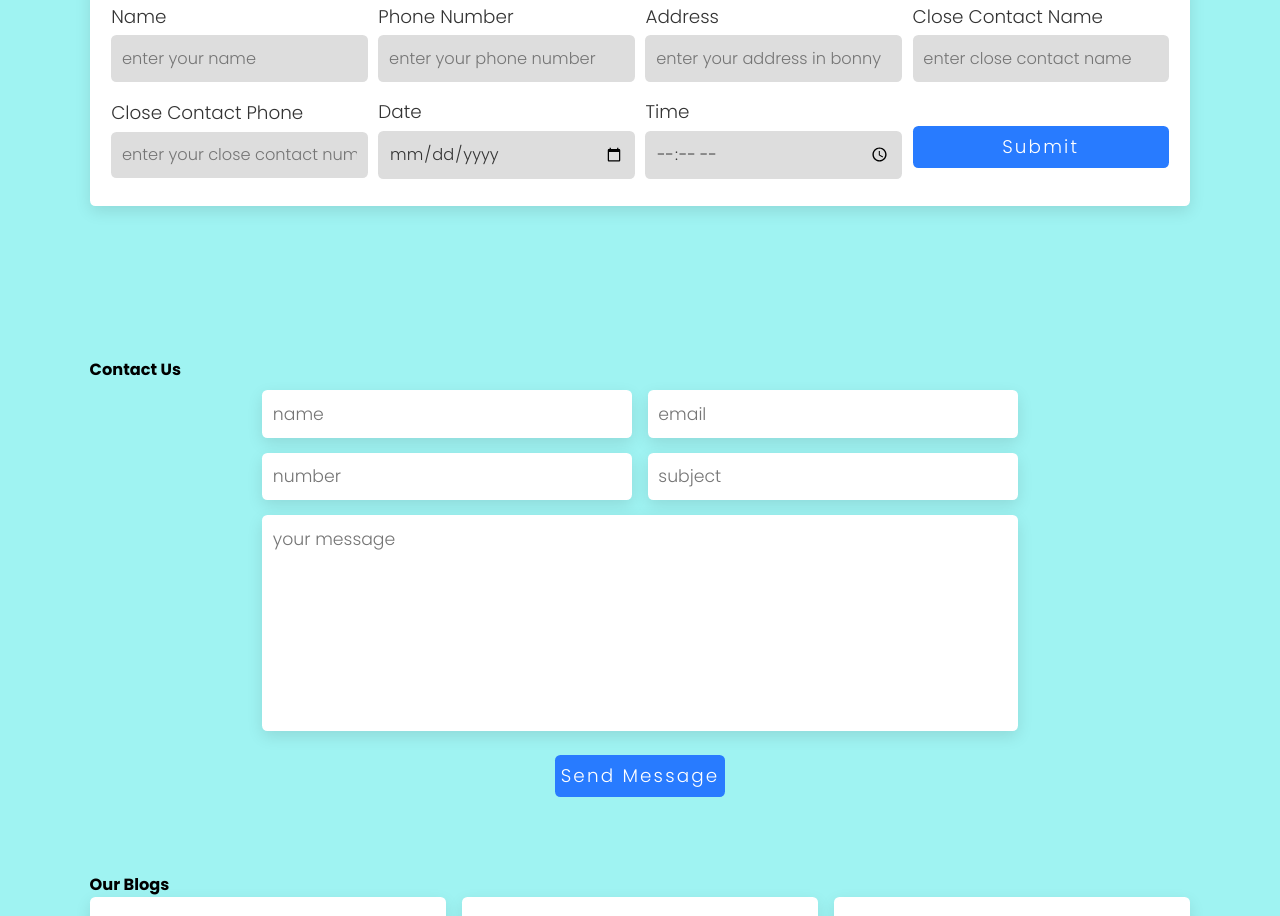
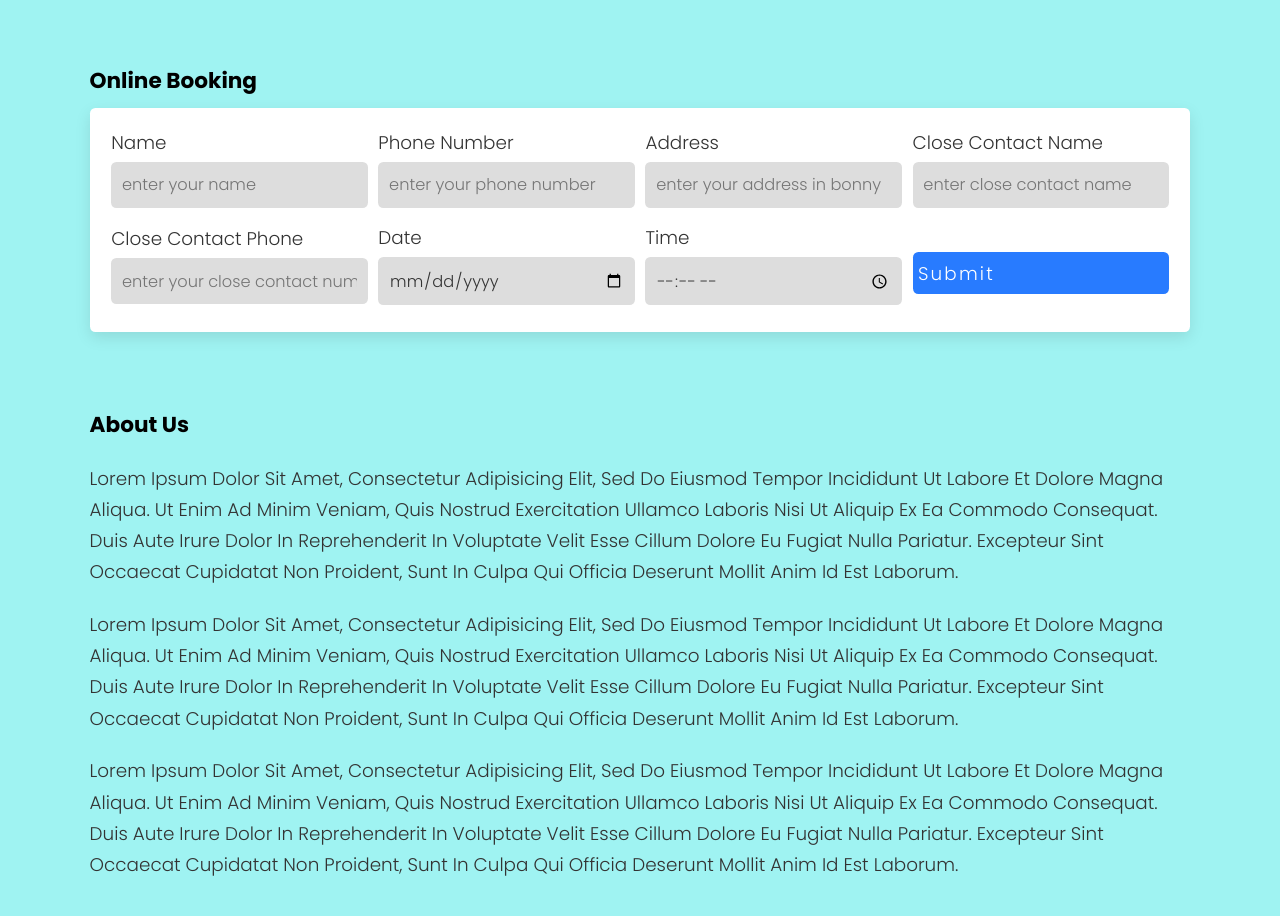
Before and after one commit to ka-media/jetty, a plain HTML site: page index.html in a window 1280 px wide. Shown: the part 638-1554 px from the top of the page. Drawn offline with Linux system fonts and the light colour scheme.

Commit message:
Add files via upload

```diff
--- a/index.html
+++ b/index.html
@@ -58,9 +58,17 @@
 
   </header>
 
+  <section class="title-container">
+
+    <h1 class="title">bonny bodo jetty operators</h1>
+
+  </section>
+
 	<!-- section home starts -->
 
   <section class="home" id="home">
+
+
 
     <div class="image">
       <img src="public/img/p-1.jpg">
@@ -133,7 +141,32 @@
 
    <!-- section about starts -->
 
-   <section class="about" id="about"></section>
+   <section class="about" id="about">
+
+     <h1 class="heading">about us</h1>
+
+     <p class="about-detail">Lorem ipsum dolor sit amet, consectetur adipisicing elit, sed do eiusmod
+     tempor incididunt ut labore et dolore magna aliqua. Ut enim ad minim veniam,
+     quis nostrud exercitation ullamco laboris nisi ut aliquip ex ea commodo
+     consequat. Duis aute irure dolor in reprehenderit in voluptate velit esse
+     cillum dolore eu fugiat nulla pariatur. Excepteur sint occaecat cupidatat non
+     proident, sunt in culpa qui officia deserunt mollit anim id est laborum.</p>
+
+     <p class="about-detail">Lorem ipsum dolor sit amet, consectetur adipisicing elit, sed do eiusmod
+     tempor incididunt ut labore et dolore magna aliqua. Ut enim ad minim veniam,
+     quis nostrud exercitation ullamco laboris nisi ut aliquip ex ea commodo
+     consequat. Duis aute irure dolor in reprehenderit in voluptate velit esse
+     cillum dolore eu fugiat nulla pariatur. Excepteur sint occaecat cupidatat non
+     proident, sunt in culpa qui officia deserunt mollit anim id est laborum.</p>
+
+     <p class="about-detail">Lorem ipsum dolor sit amet, consectetur adipisicing elit, sed do eiusmod
+     tempor incididunt ut labore et dolore magna aliqua. Ut enim ad minim veniam,
+     quis nostrud exercitation ullamco laboris nisi ut aliquip ex ea commodo
+     consequat. Duis aute irure dolor in reprehenderit in voluptate velit esse
+     cillum dolore eu fugiat nulla pariatur. Excepteur sint occaecat cupidatat non
+     proident, sunt in culpa qui officia deserunt mollit anim id est laborum.</p>
+
+   </section>
 
    <!-- section about ends -->
 
@@ -252,6 +285,11 @@
      </div>
 
 
+
+   </section>
+
+   <section class="footer2">
+
      <div class="credit"> developed by <span>damarasoft</span> | all rights reserved </div>
 
    </section>
--- a/public/css/styles.css
+++ b/public/css/styles.css
@@ -7,6 +7,7 @@
 	--bg-color-1: #fff;
 	--bg-color-2: #9ff3f2;
 	--bg-color-3: #dddf;
+	--bg-color-4: #ccc;
 	--box-shadow: 0 .5rem 1.5rem rgba(0,0,0,.1);
 }
 
@@ -241,7 +242,16 @@ section {
 	align-items: center;
 	flex-wrap: wrap;
 	gap: 1.7rem;
-	padding-top: 7rem;
+	padding-top: .5rem;
+}
+
+.title-container .title {
+	display: block;
+	position: relative;
+	color: var(--text-color2);
+	text-align: center;
+	padding-top: 5rem;
+	font-size: 3rem;
 }
 
 .home .image {
@@ -258,7 +268,7 @@ section {
 
 .home .content h3 {
 	color: var(--text-color2);
-	font-size: 3rem;
+	font-size: 2.5rem;
 }
 
 .home .content p {
@@ -266,6 +276,14 @@ section {
 	font-size: 1.7rem;
 	line-height: 1.7;
 	padding: 1rem 0;
+}
+
+.form-container .heading,
+.about .heading,
+.contact .heading,
+.blogs .heading {
+	font-size: 2rem;
+	margin-bottom: 1rem;
 }
 
 .form-container form {
@@ -301,6 +319,14 @@ section {
 
 .form-container form .btn {
 	flex: 1 1 23rem;
+	text-align: justify;
+}
+
+.about .about-detail {
+	color: var(--text-color2);
+	font-size: 1.7rem;
+	line-height: 1.7;
+	padding: 1rem 0;
 }
 
 .contact form {
@@ -434,14 +460,20 @@ section {
 	color: var(--text-color3);
 }
 
-.footer .credit {
+.footer2 {
+	margin-top: 0;
+	background: var(--bg-color-4);
+}
+
+.footer2 .credit {
 	font-size: 1.5rem;
 	text-align: center;
 	border-top: 1rem solid var(--text-color3);
 	padding: 1rem;
 	padding-top: 2rem;
 	margin-top: 2rem;
-	color: var(--text-color3);
+	color: var(--text-color2);
+	background: ;
 }
 
 
```
